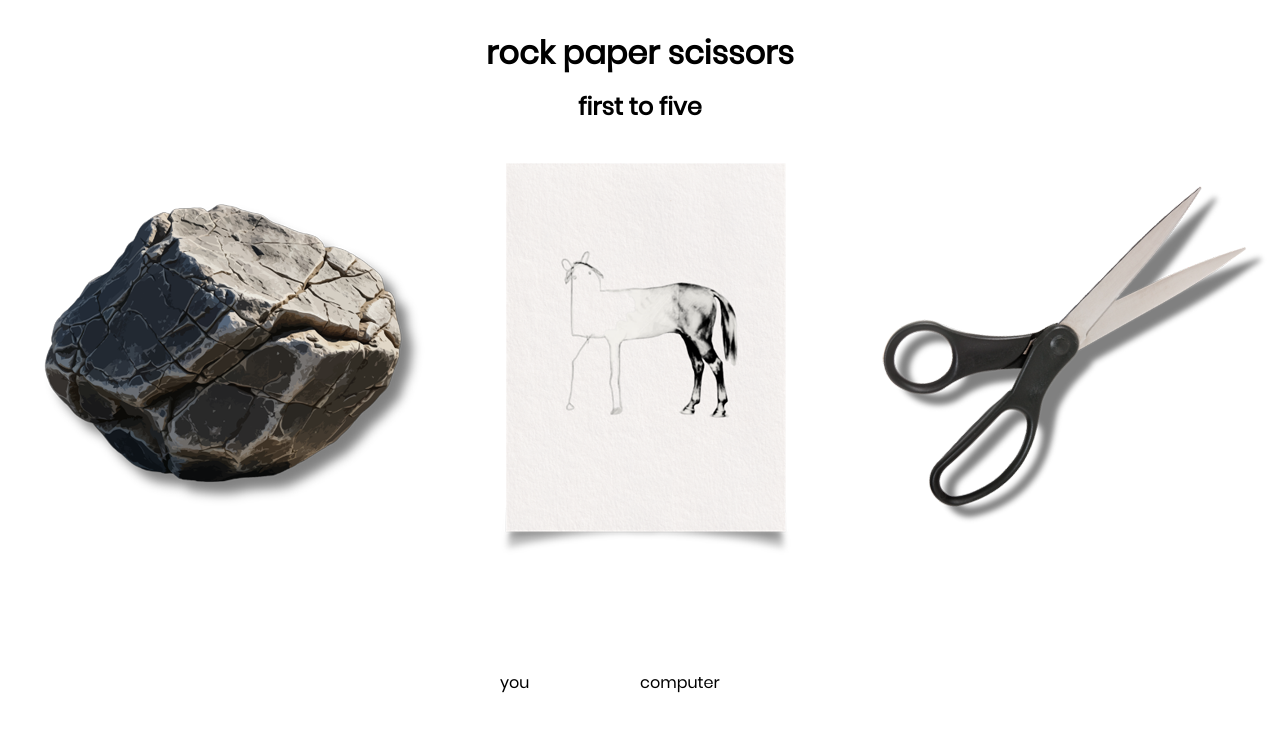
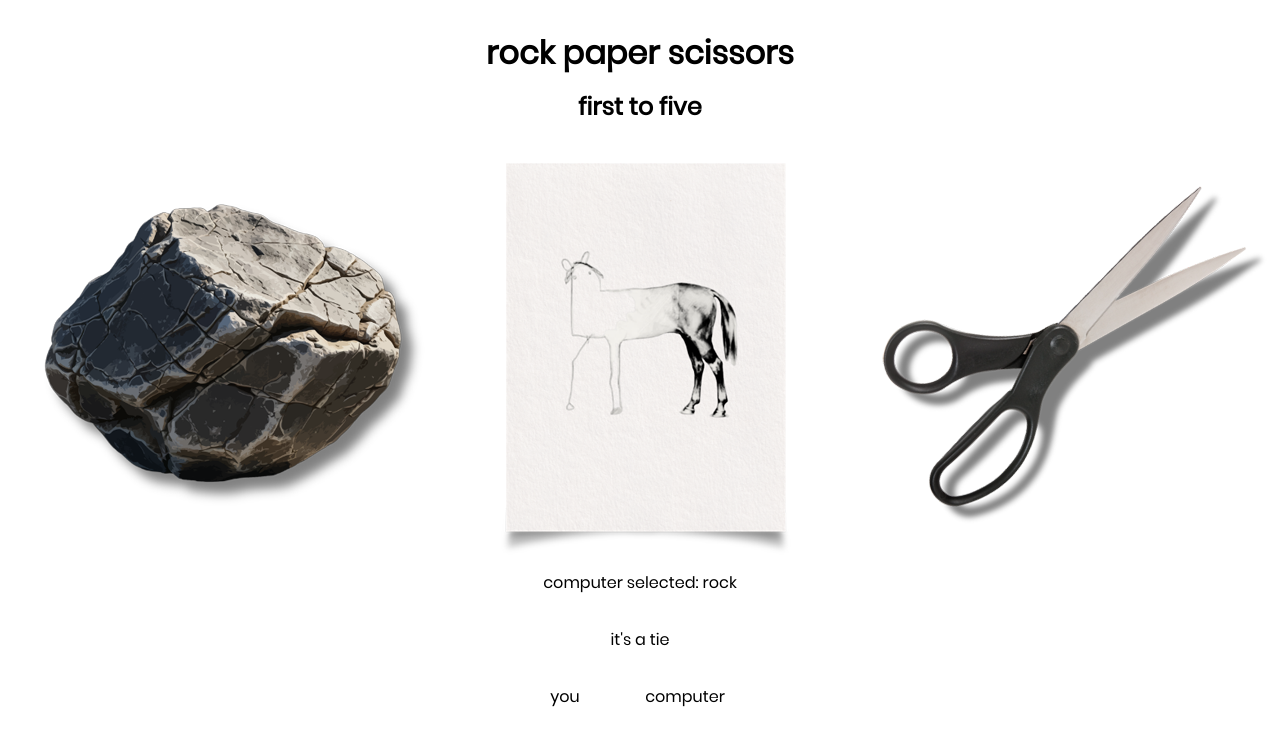
Before and after one commit to a-pungyan/rock-paper-scissors, a website: page index.html in a window 1280 px wide. Both pictures are taken after a click on the button 218 px from the left and 353 px from the top of the page. Drawn offline with Linux system fonts and the light colour scheme.

Commit message:
display choices and result added

```diff
--- a/index.html
+++ b/index.html
@@ -24,6 +24,11 @@
         </button>
     </div>
 
+    <div class="displayStatus">
+        <p id="status">make your choice</p>
+        <p id="whoWon"></p>
+    </div>
+
     <div class="idScore">
         <div id="human">
             <p>you</p>
--- a/script.js
+++ b/script.js
@@ -43,21 +43,26 @@ buttons.forEach((button) => { //gets human choice on click on their choice
     button.addEventListener("click", () => {
         humanChoice = button.id;
         playRound(humanChoice, computerChoice);
+        document.getElementById("status").textContent = `computer selected: ${computerChoice}`
     })
 })
 
 function playRound(humanChoice, computerChoice) {
     computerChoice = getComputerChoice();
     if (computerChoice === humanChoice) {
-        return;
+        document.getElementById("whoWon").textContent = `it's a tie`;
     } else if (humanChoice === "rock" && computerChoice === "scissors"){
         humanScore ++;
+        document.getElementById("whoWon").textContent = `you won`
     } else if (humanChoice === "paper" && computerChoice === "rock") {
         humanScore++;
+        document.getElementById("whoWon").textContent = `you won`
     } else if (humanChoice === "scissors" && computerChoice === "paper") {
         humanScore++;
+        document.getElementById("whoWon").textContent = `you won`
     } else {
         computerScore++;
+        document.getElementById("whoWon").textContent = `computer won`
     }
 
 // update tallies
--- a/style.css
+++ b/style.css
@@ -40,32 +40,29 @@ h1, h2, p {
 }
 
 
-#youTally, #computerTally {
+#humanTally, #computerTally {
     height: 80px; width: 80px;
     border: none;
 }
 
 
-
+.displayStatus {
+    display: flex; flex-direction: column;
+    justify-content: center; align-items: center;
+}
 .idScore {
     display: flex;
     justify-content: center;
-    margin: 100px 0;
+    margin-right: 30px;
+}
+
+#human, #computer {
+    display: flex; flex-direction: column;
+    justify-content: center;
+    align-items: center;
+    width: 120px;
 }
 
 .idScore img {
     height: 80px;
-    margin: -10px 0 0 0;
 }
-
-#computer {
-    margin: 0 60px;
-    display: flex;
-    flex-direction: column;
-}
-
-#you {
-    margin: 0 60px;
-    display: flex;
-    flex-direction: column;
-}
```
